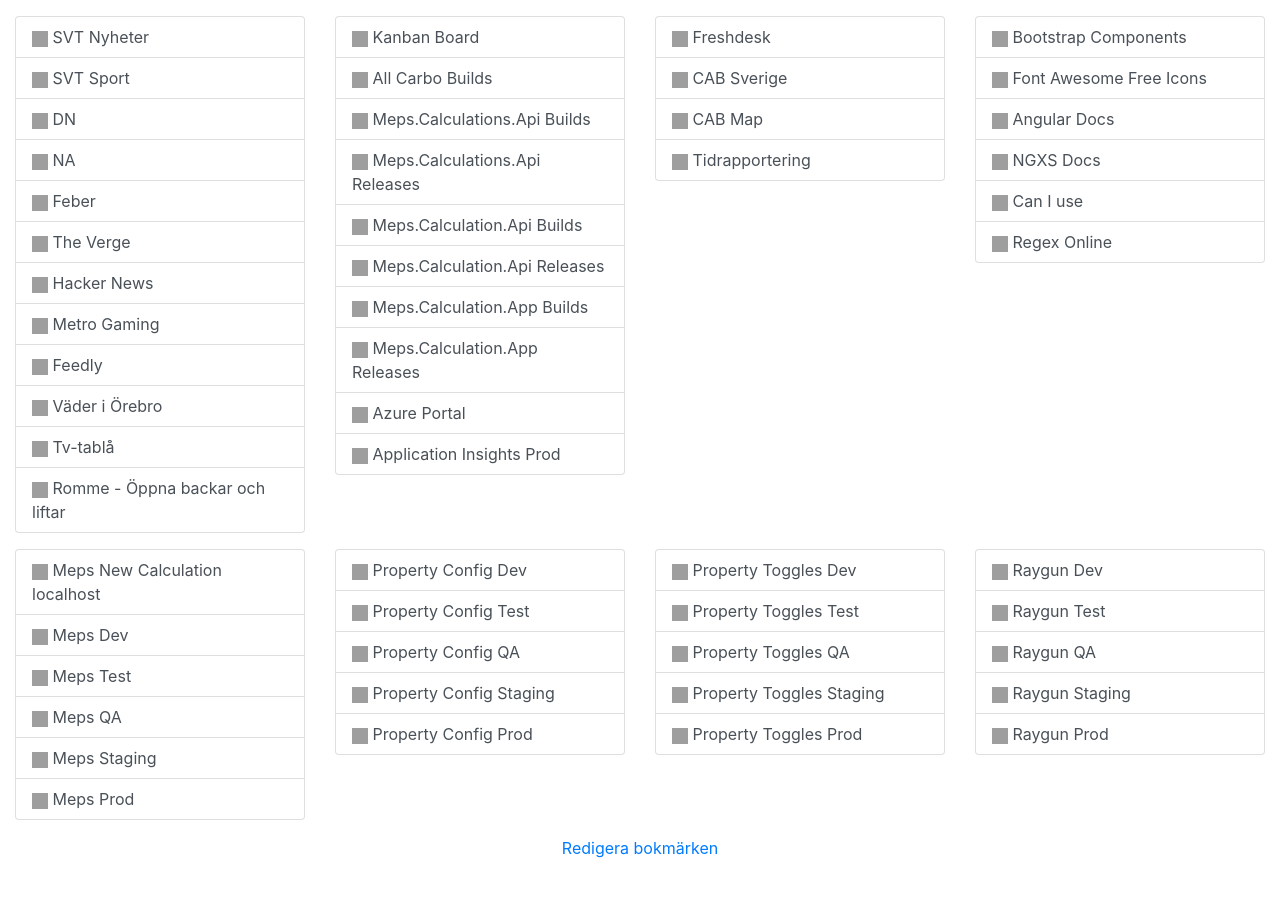
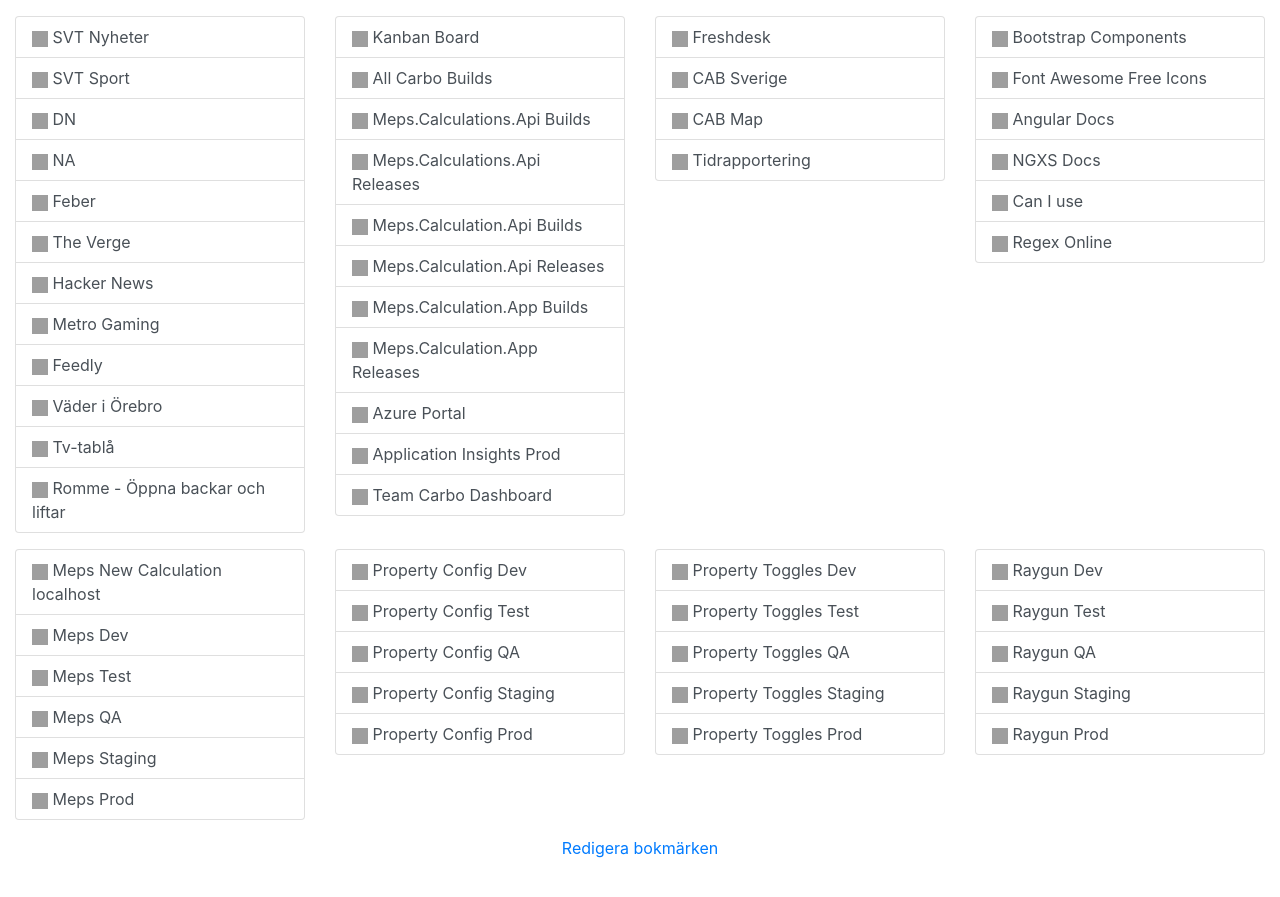
Before and after one commit to larsabrasha/bookmarks, a Jekyll site: the page built from index.html, in a window 1280 px wide. Shown: the top 897 px of the page. Built offline with Jekyll 4.4.1, drawn with Linux system fonts in a browser that asks for light colours; grey boxes are pictures that could not be loaded.

Commit message:
Update bookmarks.json

```diff
--- a/_data/bookmarks.json
+++ b/_data/bookmarks.json
@@ -115,6 +115,11 @@
           {
             "title": "Application Insights Prod",
             "url": "https://portal.azure.com/?l=en.sv-se#@cab.se/resource/subscriptions/7cf1f32d-745c-4499-8baa-a5bb7cc400e7/resourceGroups/Property-Generic-Prod/providers/microsoft.insights/components/PropertyAppInsightsProd/logs",
+            "favicon_domain": "portal.azure.com"
+          },
+          {
+            "title": "Team Carbo Dashboard",
+            "url": "https://portal.azure.com/?l=en.sv-se#@cab.se/dashboard/arm/subscriptions/7cf1f32d-745c-4499-8baa-a5bb7cc400e7/resourcegroups/dashboards/providers/microsoft.portal/dashboards/1532e2f3-90b5-43e3-98e8-9a772c3d0606",
             "favicon_domain": "portal.azure.com"
           }
         ]
```
